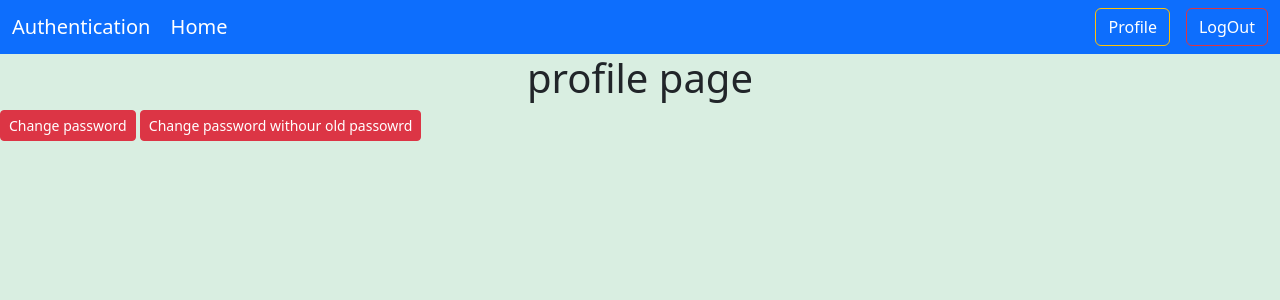
After one commit to mdalaminfaraji/authentication_authorization_practices, a Django app: page /api/profile/ in a window 1280 px wide. The commit adds this page. Shown: the top 300 px of the page. Run offline with Django 5.2, Linux system fonts and the light colour scheme; a user stored in the database is signed in; some libraries are stand-ins or nearby versions.

Commit message:
change passwrod done

```diff
--- /dev/null
+++ b/first_app/templates/profile.html
@@ -0,0 +1,22 @@
+{% extends "base.html" %} {% load crispy_forms_tags %} {% block content %}
+
+<div>
+  <h1 class="text-center">profile page</h1>
+  {% comment %}
+  <form method="post" , style="width: 50%; margin: auto">
+    {% csrf_token %} {{form | crispy }}
+    <button class="btn btn-warning">Submit</button>
+  </form>
+  {% endcomment %}
+
+  <a href="{% url 'change_password' %}" class="btn btn-danger btn-sm"
+    >Change password</a
+  >
+  <a
+    href="{% url 'change_without_old_password' %}"
+    class="btn btn-danger btn-sm"
+    >Change password withour old passowrd</a
+  >
+</div>
+
+{% endblock %}
--- a/first_app/urls.py
+++ b/first_app/urls.py
@@ -5,6 +5,10 @@ urlpatterns = [
 
      path('register/', views.Register, name='register'),
      path('login/', views.user_login, name='user_login'),
+     path('profile/', views.user_profile, name='user_profile'),
+     path('change_password/', views.change_password, name='change_password'),
+     path('change_without_old_password/', views.pass_changeWithoutOldPass, name='change_without_old_password'),
+     path('profile/', views.user_profile, name='user_profile'),
      path('logout/', views.user_logout, name='user_logout'),
 
 
--- a/first_app/views.py
+++ b/first_app/views.py
@@ -43,21 +43,21 @@ def user_logout(request):
 
 
 
-def pass_change(request):
+def change_password(request):
         if request.user.is_authenticated:
                 if request.method == 'POST':
                         form = PasswordChangeForm(user=request.user, data=request.POST)
                         if form.is_valid():
                                 form.save()
                                 update_session_auth_hash(request, form.user)  # Use form.user directly
-                                return redirect('profile')
+                                return redirect('change_password')
                 else:
                         form = PasswordChangeForm(user=request.user)
-                return render(request, 'pass_change.html', {'form': form})
+                return render(request, 'change_password.html', {'form': form})
         else:
               return redirect('login')
 
-def pass_change2(request):
+def pass_changeWithoutOldPass(request):
         if request.user.is_authenticated:
                 if request.method == 'POST':
                         form = SetPasswordForm(user=request.user, data=request.POST)
@@ -67,6 +67,9 @@ def pass_change2(request):
                                 return redirect('profile')
                 else:
                         form = SetPasswordForm(user=request.user)
-                return render(request, 'pass_change.html', {'form': form})
+                return render(request, 'change_password.html', {'form': form})
         else:
               return redirect('login')
+
+def user_profile(request):
+        return render(request, 'profile.html')
--- a/templates/base.html
+++ b/templates/base.html
@@ -14,7 +14,12 @@
   <body style="background-color: #d9eee1">
     <nav class="navbar bg-primary">
       <div class="container-fluid">
-        <a class="navbar-brand text-white">Authentication</a>
+        <div>
+          <a href="{% url 'home' %}" class="navbar-brand text-white"
+            >Authentication</a
+          >
+          <a href="{% url 'home' %}" class="navbar-brand text-white">Home</a>
+        </div>
         <div class="d-flex">
           {% if not request.user.is_authenticated %}
           <a
@@ -30,9 +35,12 @@
             Login
           </a>
           {% else %}
-          <button class="btn btn-outline-warning text-white mx-3" type="submit">
+          <a
+            href="{% url 'user_profile' %}"
+            class="btn btn-outline-warning text-white mx-3"
+          >
             Profile
-          </button>
+          </a>
           <a
             href="{% url 'user_logout' %}"
             class="btn btn-outline-danger text-white"
```
Also changed, not shown: first_app/templates/change_password.html (added, +12 -0 lines).
